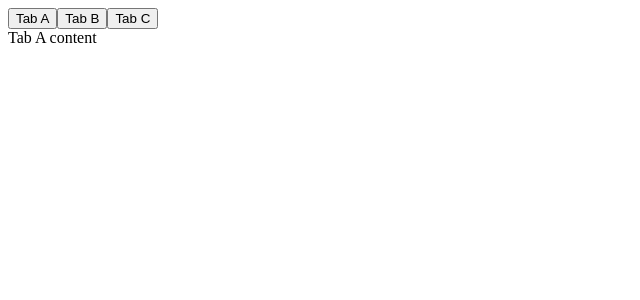
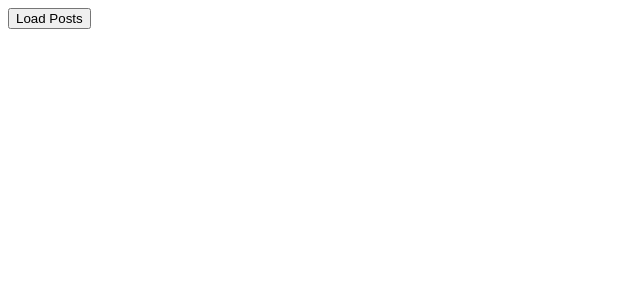
Before and after one commit to SelimReza1/vue-basic, a Vue app: page / in a window 1280 px wide. Shown: the top 300 px of the page, without its empty margins (0-640 px from the left). Built offline with nearby package versions, Linux system fonts and the light colour scheme.

Commit message:
Http Get Request

```diff
--- a/package.json
+++ b/package.json
@@ -8,6 +8,7 @@
     "lint": "vue-cli-service lint"
   },
   "dependencies": {
+    "axios": "^0.21.4",
     "core-js": "^3.6.5",
     "vue": "^3.0.0"
   },
--- a/src/App.vue
+++ b/src/App.vue
@@ -1,32 +1,18 @@
 <template>
-<button @click="activeTab = 'TabA'">Tab A</button>
-<button @click="activeTab = 'TabB'">Tab B</button>
-<button @click="activeTab = 'TabC'">Tab C</button>
-
-  <keep-alive>
-<component :is="activeTab" />
-  </keep-alive>
-    <!--  <TabA v-if="activeTab === 'TabA'"/>-->
-<!--  <TabB v-if="activeTab === 'TabB'"/>-->
-<!--  <TabC v-if="activeTab === 'TabC'"/>-->
+<PostList />
 </template>
 
 <script>
-
-
-import TabA from "./components/TabA";
-import TabB from "./components/TabB";
-import TabC from "./components/TabC";
+import PostList from "./components/PostList";
 export default {
   name: 'App',
   components: {
-    TabC,
-    TabB,
-    TabA
+    PostList
+
   },
   data() {
     return {
-      activeTab: 'TabA',
+
     }
   },
   methods: {
@@ -44,8 +30,5 @@
   color: #2c3e50;
   margin-top: 60px;
 }
-h3{
-  color: orange;
-}
 
 </style>
--- /dev/null
+++ b/src/components/PostList.vue
@@ -0,0 +1,40 @@
+<template>
+  <button @click="getposts">Load Posts</button>
+  <h3 v-if="errorMsg">{{ errorMsg }}</h3>
+  <div v-for="post in posts" :key="post.id">
+    <h3>{{ post.id }}. {{ post.title }}</h3>
+    <p>{{ post.body }}</p>
+    <hr>
+  </div>
+</template>
+
+<script>
+import axios from 'axios'
+export default {
+name:'PostList',
+  data(){
+  return {
+    posts: [],
+    errorMsg: '',
+  }
+  },
+  methods: {
+  getposts(){
+    axios.get('https://jsonplaceholder.typicode.com/posts')
+        .then((response) => {
+          console.log(response.data)
+          this.posts = response.data;
+        })
+    .catch((error) => {
+      console.log(error)
+      this.errorMsg= "Retireving error message"
+    })
+  }
+  }
+}
+
+</script>
+
+<style scoped>
+
+</style>
```
Also changed, not shown: 1 other file (tests, documents, lock files or other folders).
